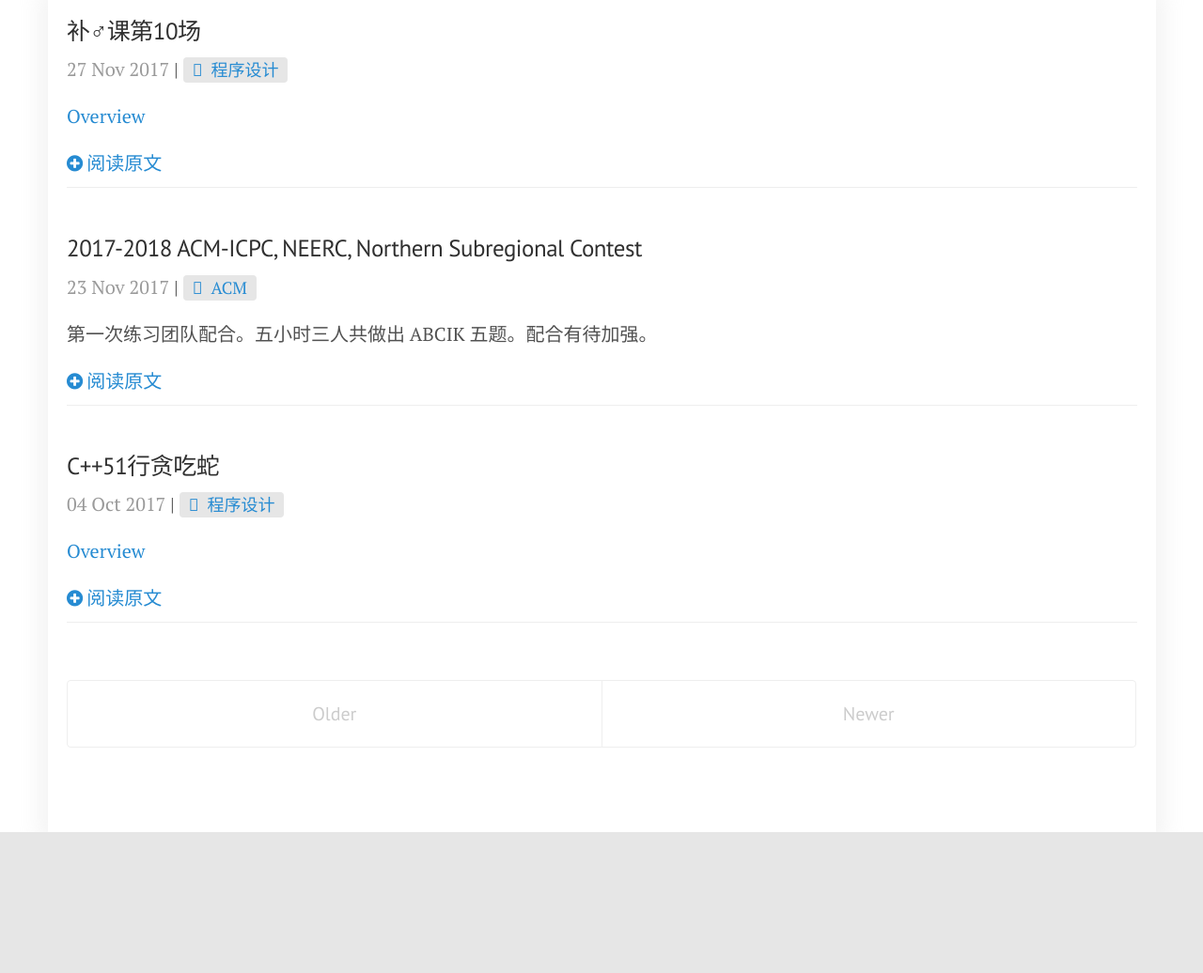
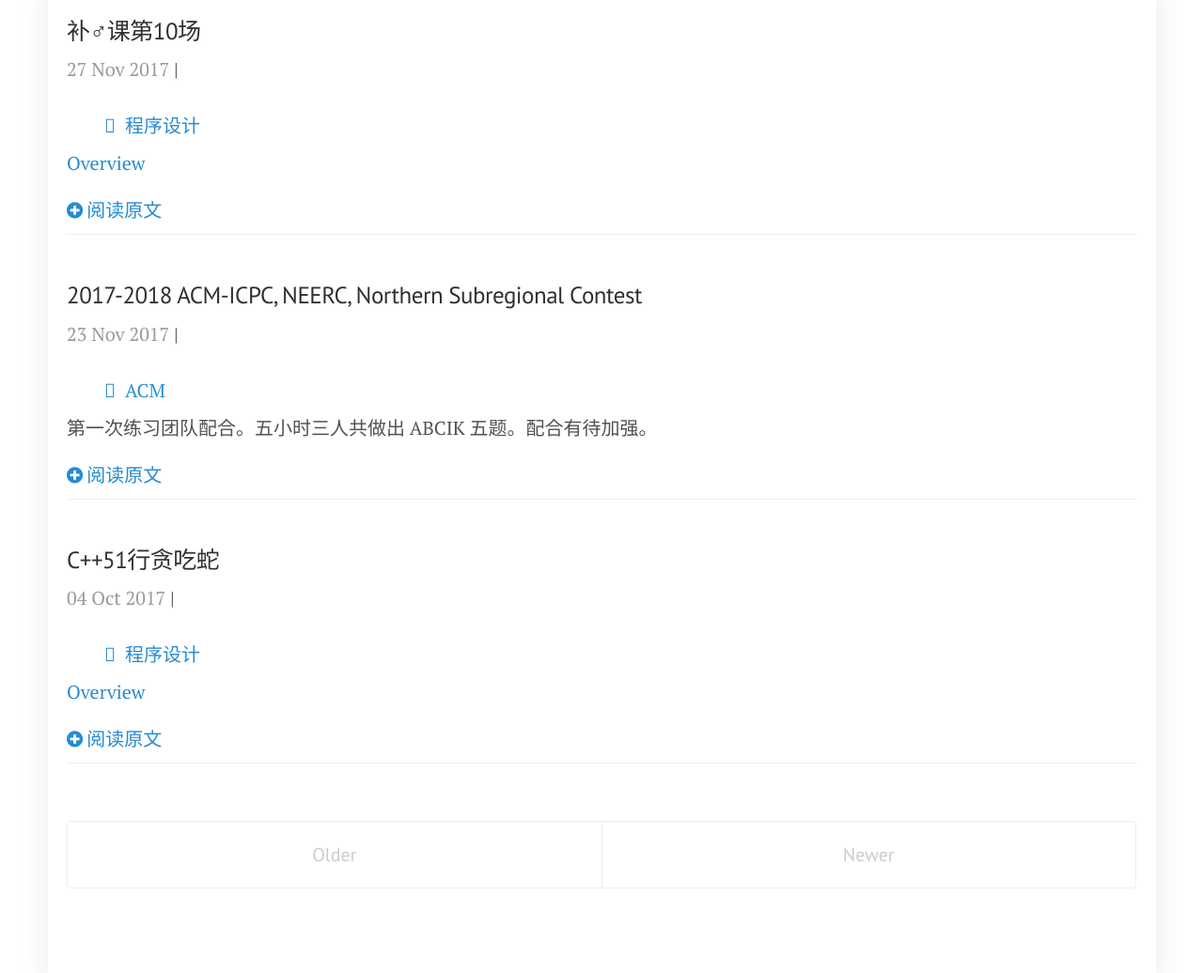
Before and after one commit to chen-xw/chen-xw.github.io, a Jekyll site: the page built from blog/index.html, in a window 1280 px wide. Shown: the part 360-1396 px from the top of the page at 94% size. Built offline with Jekyll 4.4.1, drawn with Linux system fonts in a browser that asks for light colours; the list of posts is cut into pages by our own code; comment, search, counter and statistics services are not loaded; before the commit the page ends 1246 px from its top, so only the background shows below that.

Commit message:
Update lanyon.css

```diff
--- a/public/css/lanyon.css
+++ b/public/css/lanyon.css
@@ -382,8 +382,9 @@ a.sidebar-nav-item:focus {
   border-radius: 4px;
   color: $theme-color;
   font-family: $font-sans;
-  font-size: 90%;
-  background: rgb(230,230,230);
+  padding: 0.5rem 2rem;
+  display: block;
+
   &:before {
     content: "\f02b";
     font-family: $font-font-awesome;
```
